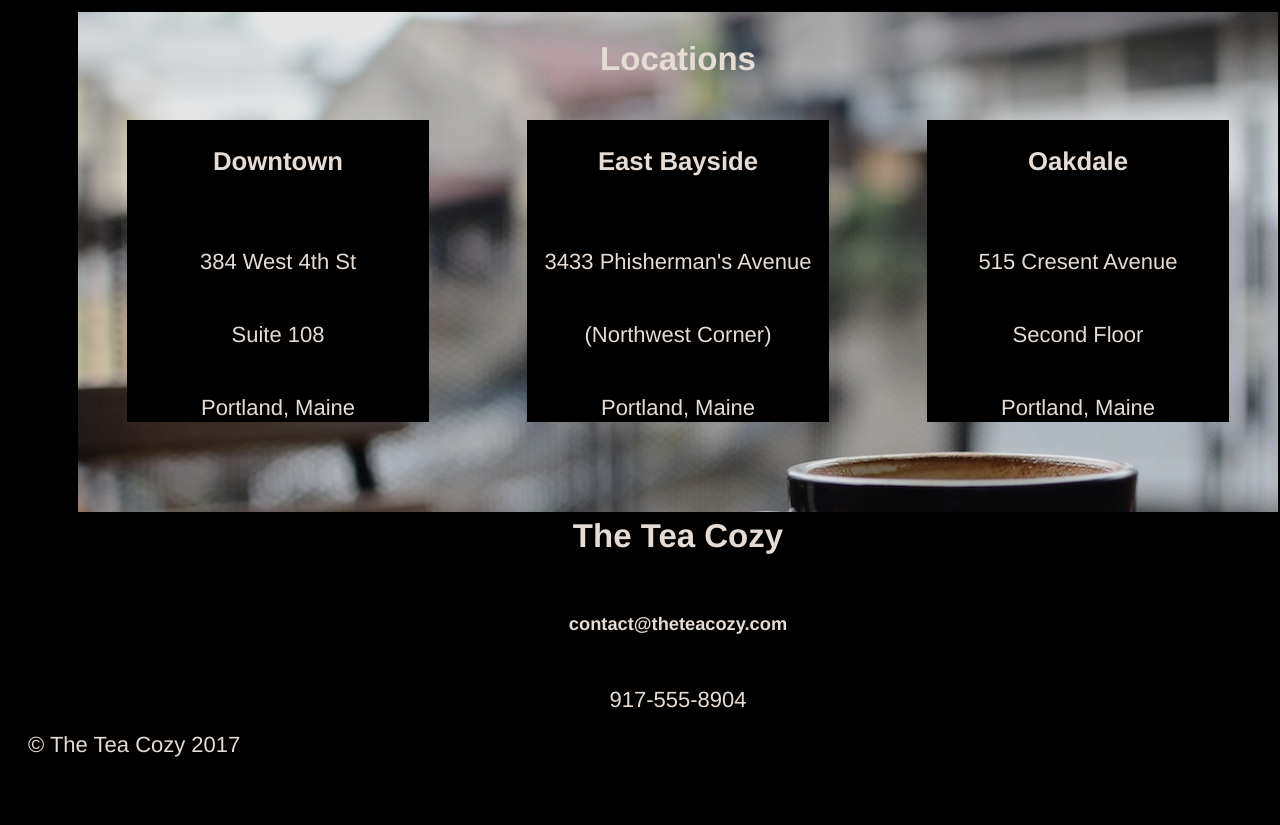
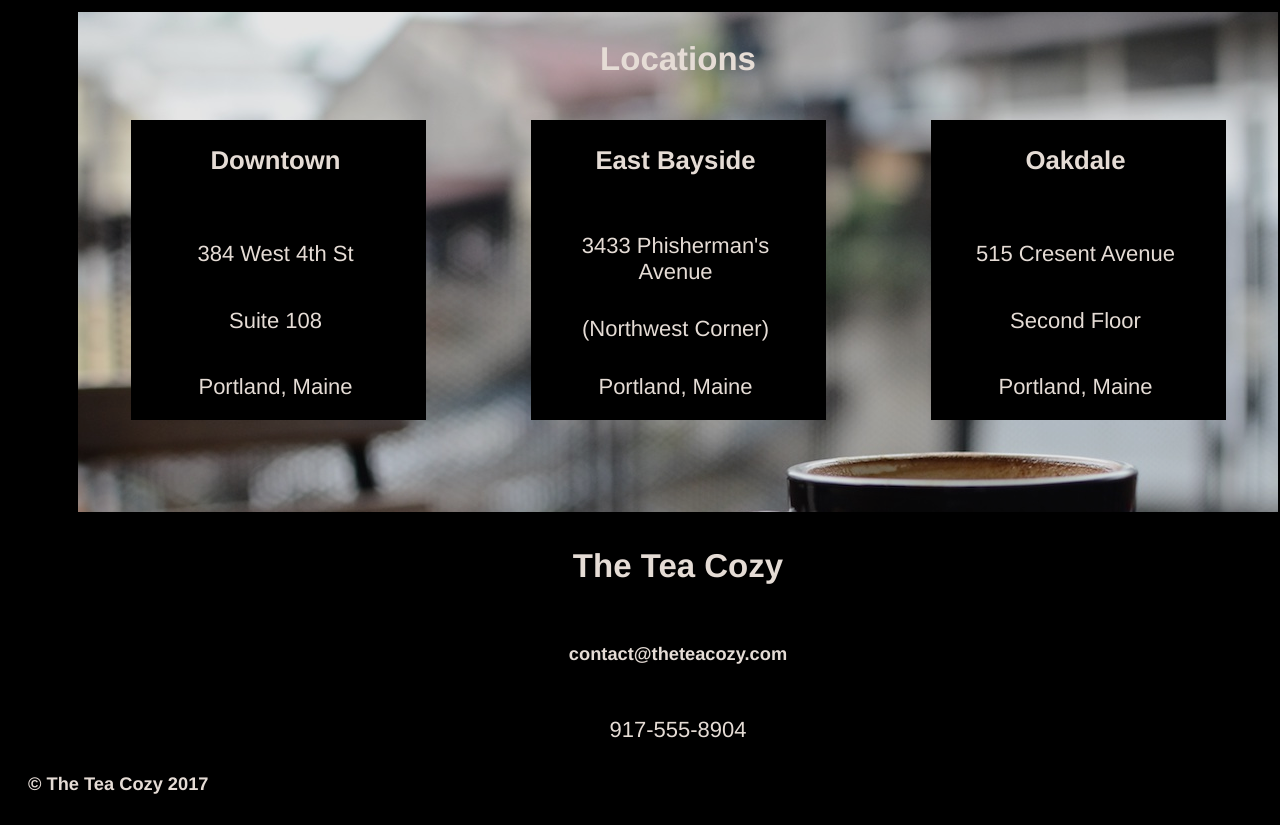
Before and after one commit to Valeruu/Tea-Cozy, a plain HTML site: page index.html in a window 1280 px wide. Shown: the part 1480-2305 px from the top of the page. Before the commit the page ends 2258 px from the top, so only its background shows below. Drawn offline with Linux system fonts and the light colour scheme.

Commit message:
Finshed TeaCozy Project

```diff
--- a/index.html
+++ b/index.html
@@ -88,9 +88,7 @@
           </div>
 
 
-
       <!--East Bayside-->
-
 
           <div class="boxes">
             <h3>East Bayside</h3>
@@ -98,6 +96,7 @@
             <span>(Northwest Corner)</span>
             <span>Portland, Maine</span>
           </div>
+
 
       <!--Oakdale-->
 
@@ -125,7 +124,7 @@
 
     <div class="footer">
       <footer>
-        &copy; The Tea Cozy 2017
+        <h5>&copy; The Tea Cozy 2017</h5>
       </footer>
     </div>
 
--- a/resources/style.css
+++ b/resources/style.css
@@ -126,7 +126,7 @@ li {
   margin-top: 10px;
 }
 
-/* This is the "Lacations" section styling */
+/* This is the "Locations" section styling */
 
 .locations {
   display: flex;
@@ -160,11 +160,13 @@ li {
   align-items: space-around;
   background-color: black;
   opacity: 1;
-  width: 300px;
-  height:300px;
+  width: 260px;
+  height:280px;
   margin-left: 40px;
   margin-right: 40px;
-  border: 1px solid black;
+  padding-right: 20px;
+  padding-left: 15px;
+  padding-bottom: 20px;
 }
 
 /*This is the contact styling section*/
@@ -173,6 +175,8 @@ li {
   display: flex;
   flex-direction: column;
   justify-content: center;
+  margin-top: 30px;
+  margin-bottom: 30px;
   margin-left: auto;
   margin-right: auto;
   width: 1200px;
```
